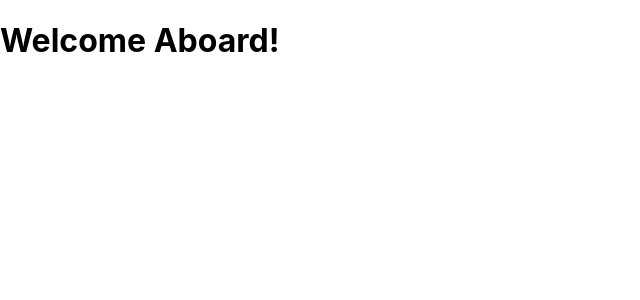
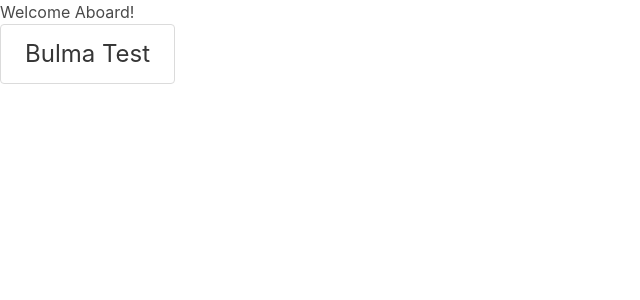
Before and after one commit to chingu-voyage7/Bears-Team-19, a React (Create React App) app in the folder budget-app/: page / in a window 1280 px wide. Shown: the top 300 px of the page, without its empty margins (0-640 px from the left). Built offline with nearby package versions, Linux system fonts and the light colour scheme.

Commit message:
imported bulma into index.js

```diff
--- a/budget-app/package.json
+++ b/budget-app/package.json
@@ -3,6 +3,7 @@
   "version": "0.1.0",
   "private": true,
   "dependencies": {
+    "bulma": "^0.7.2",
     "react": "^16.5.2",
     "react-dom": "^16.5.2",
     "react-redux": "^5.1.1",
--- a/budget-app/src/containers/App/App.js
+++ b/budget-app/src/containers/App/App.js
@@ -1,21 +1,26 @@
-import React, { Component } from 'react';
-import './App.css';
+import React, { Component } from 'react'
+import './App.css'
 
 class App extends Component {
   constructor() {
-    super();
-    this.state = {
-
-    }
+    super()
+    this.state = {}
   }
 
   render() {
     return (
       <div className="App">
         <h1>Welcome Aboard!</h1>
+        <a
+          onMouseEnter={event => event.target.classList.add('is-loading')}
+          className="button is-large"
+          href=""
+        >
+          Bulma Test
+        </a>
       </div>
-    );
+    )
   }
 }
 
-export default App;
+export default App
```
Also changed, not shown: budget-app/src/index.js (+8 -7 lines), 1 other file (tests, documents, lock files or other folders).
